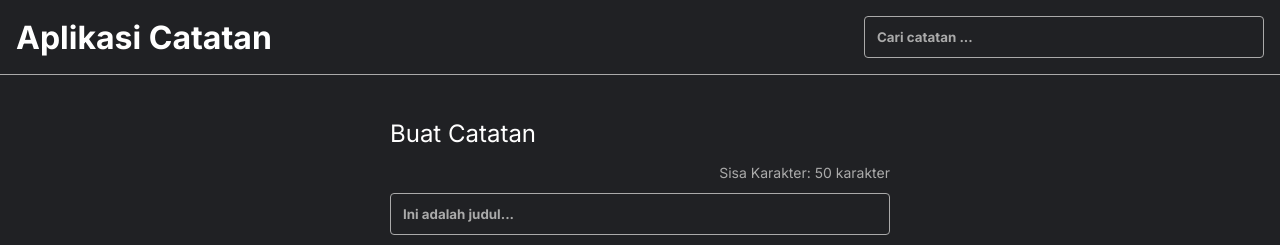
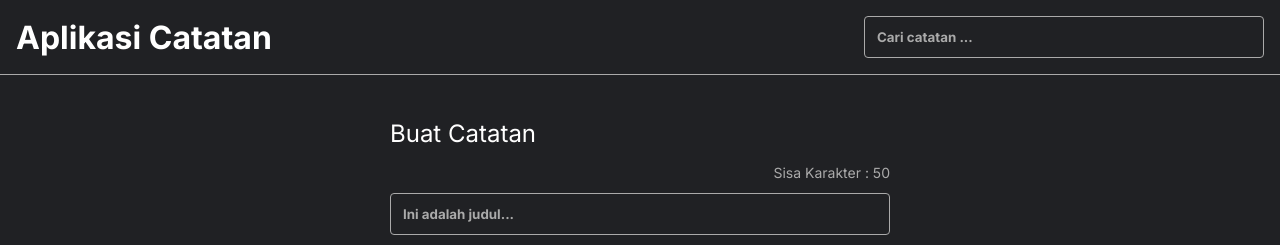
Before and after one commit to hendrawijayasubandi/note-app-react, a React (Create React App) app: page / in a window 1280 px wide. Shown: the top 245 px of the page. Built offline with nearby package versions, Linux system fonts and the light colour scheme.

Commit message:
change sisa karakter

```diff
--- a/src/components/NoteInput.jsx
+++ b/src/components/NoteInput.jsx
@@ -37,10 +37,10 @@ class NoteInput extends React.Component {
         event.preventDefault();
         this.props.addNote(this.state);
 
-		this.setState({
-        title: '',
-        body: '',
-		});
+        this.setState({
+            title: '',
+            body: '',
+        });
     }
 
     render() {
@@ -48,7 +48,7 @@ class NoteInput extends React.Component {
         return (
             <form className='note-input' onSubmit={this.onSubmitEventHandler}>
                 <h2>Buat Catatan</h2>
-                <p className="note-input__title__char-limit">Sisa Karakter: {remainingCharacters} karakter</p>
+                <p className="note-input__title__char-limit">Sisa Karakter : {remainingCharacters} </p>
                 <input className="note-input__title" type="text" placeholder="Ini adalah judul..." value={this.state.title} onChange={this.onTitleChangeEventHandler} />
                 <textarea className="note-input__body" type="text" placeholder="Tuliskan catatanmu di sini..." value={this.state.body} onChange={this.onBodyChangeEventHandler} />
                 <button type="submit">Buat</button>
```
